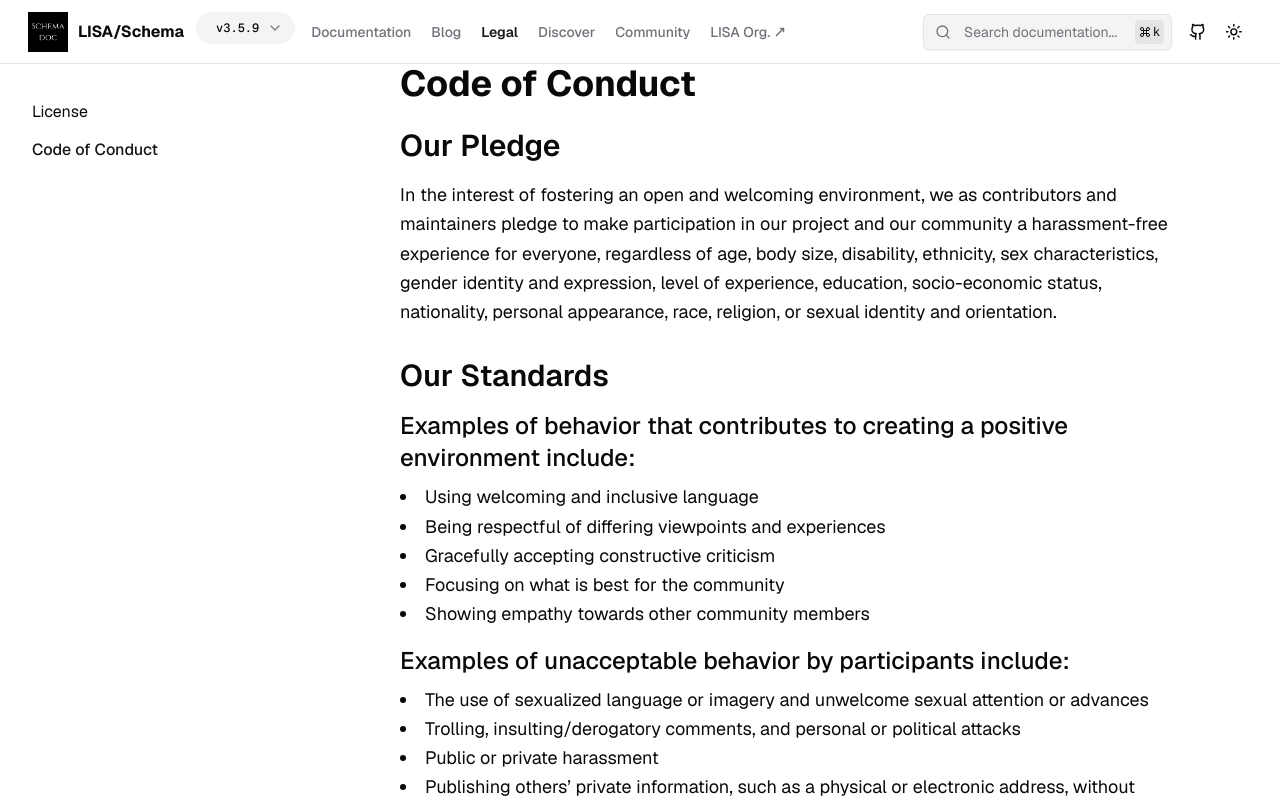
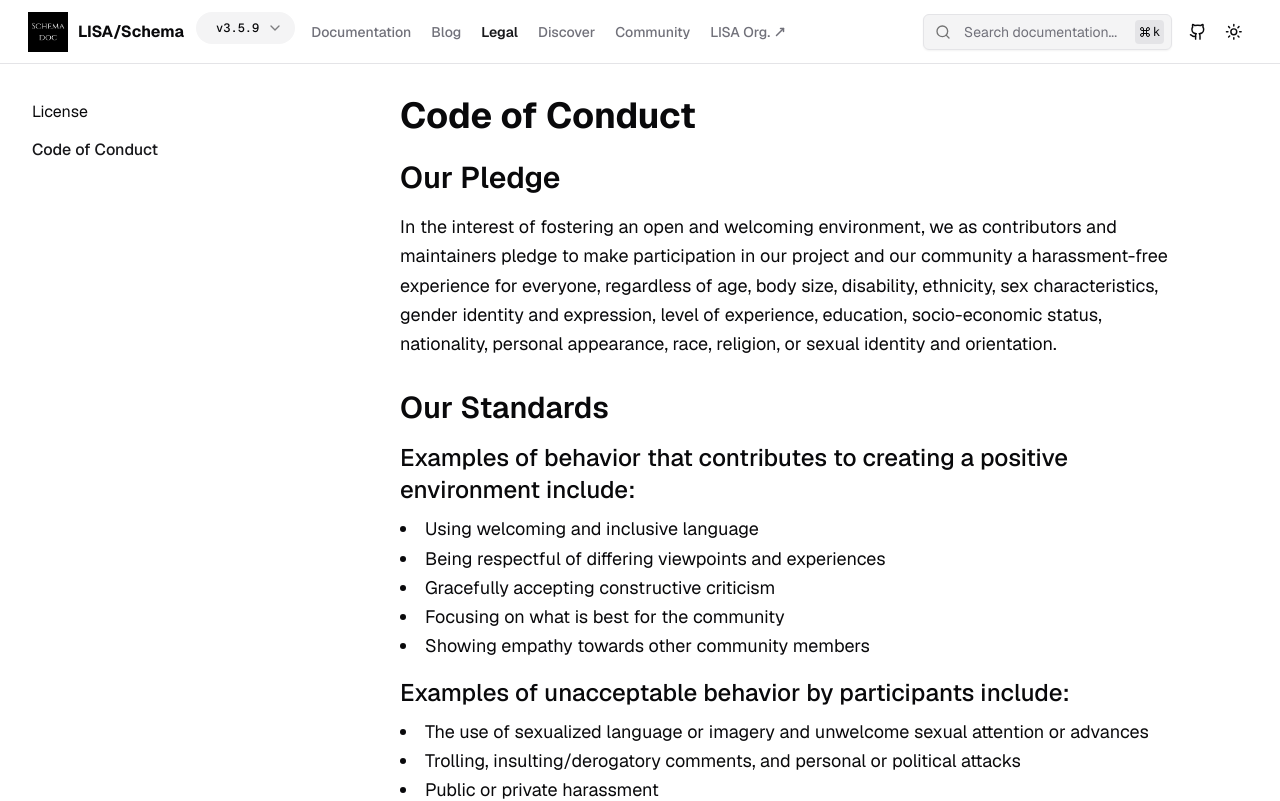
Before and after one commit to bradcn/schemadocv2, a Next.js app: page /legal/codeofconduct in a window 1280 px wide. Shown: the top 801 px of the page. Built offline with nearby package versions, Linux system fonts and the light colour scheme.

Commit message:
Update page.tsx

```diff
--- a/app/legal/codeofconduct/page.tsx
+++ b/app/legal/codeofconduct/page.tsx
@@ -8,7 +8,7 @@ export const metadata: Metadata = {
 
 const CodeOfConduct = () => {
   return (
-    <main className="max-w-3xl mx-auto">
+    <main className="py-8 max-w-3xl mx-auto">
       <h1 className="text-4xl font-bold mb-6">Code of Conduct</h1>
 
       <section className="mb-8">
```
